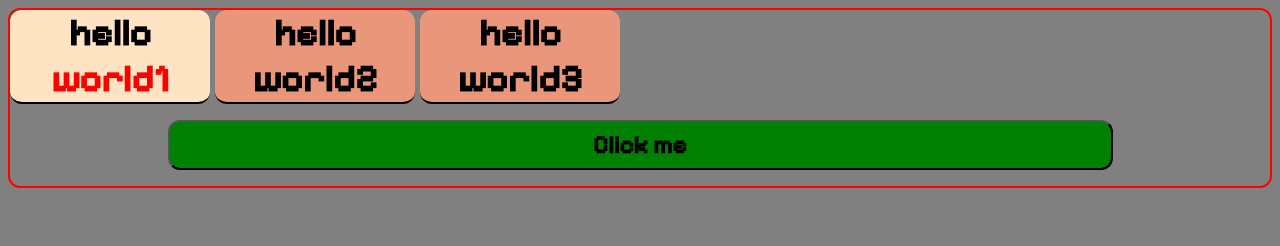
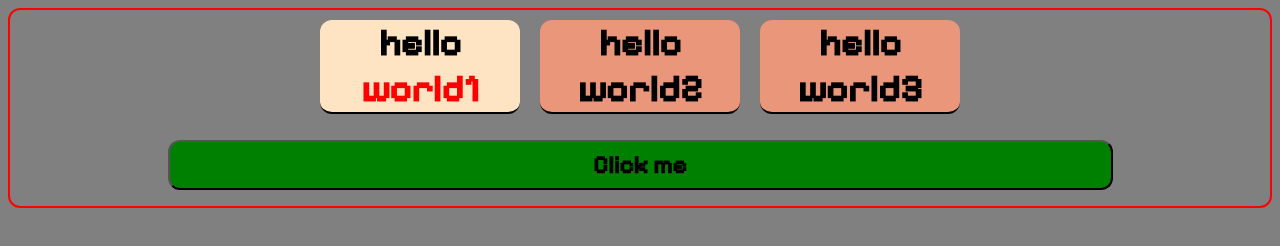
Before and after one commit to ChrisBerg03/week-2-html, a plain HTML site: page indexdos.html in a window 1280 px wide. Drawn offline with Linux system fonts and the light colour scheme.

Commit message:
added display-flex, flex-direction: row, justify content: center.

```diff
--- a/style2.css
+++ b/style2.css
@@ -42,11 +42,16 @@ height: 500px;
 h2 {
     text-align: center;
     max-width: 200px;
-    margin: 0 auto;
     border-bottom: solid 2px black;
     border-radius: 12px;
     display: inline-block;
+    margin: 10px;
+}
 
+#button-hello{
+    display: flex;
+    flex-direction: row;
+    justify-content: center;
 }
 
 #first-heading {
```
